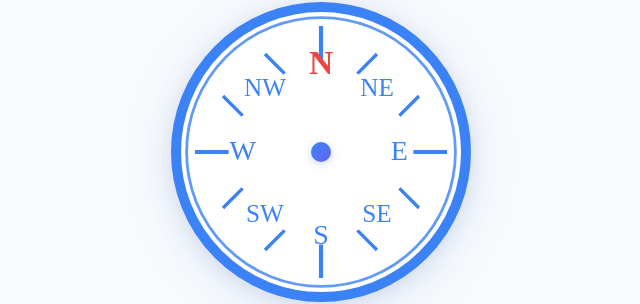
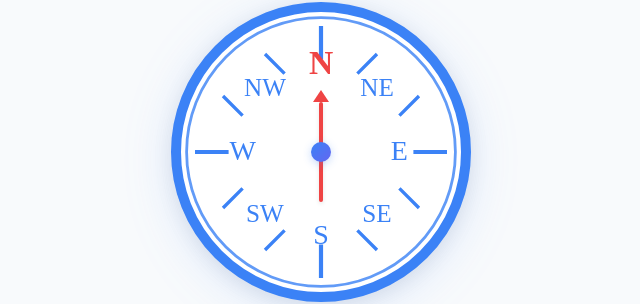
Before and after one commit to haeavyCoding/compass2, a plain HTML site: page index.html in a window 1280 px wide. Shown: the part 135-439 px from the top of the page, 319-959 px from the left. Drawn offline with Linux system fonts and the light colour scheme.

Commit message:
existing

```diff
--- a/index.html
+++ b/index.html
@@ -113,6 +113,33 @@
       transform: translate(-50%, -50%);
       z-index: 3;
       box-shadow: 0 2px 8px rgba(59, 130, 246, 0.3);
+    }
+
+    .compass-needle {
+      position: absolute;
+      width: 4px;
+      height: 100px;
+      background-color: var(--secondary);
+      top: 50%;
+      left: 50%;
+      transform: translate(-50%, -50%) rotate(0deg);
+      transform-origin: 50% 0;
+      z-index: 2;
+      border-radius: 4px;
+      box-shadow: 0 2px 4px rgba(0, 0, 0, 0.1);
+    }
+
+    .compass-needle:after {
+      content: '';
+      position: absolute;
+      width: 0;
+      height: 0;
+      border-left: 8px solid transparent;
+      border-right: 8px solid transparent;
+      border-bottom: 12px solid var(--secondary);
+      top: -12px;
+      left: 50%;
+      transform: translateX(-50%);
     }
 
     .info-panel {
@@ -357,6 +384,7 @@
     <div class="compass-container">
       <div class="compass-face">
         <div class="compass-rose" id="compassRose"></div>
+        <div class="compass-needle" id="compassNeedle"></div>
         <div class="compass-center"></div>
       </div>
     </div>
@@ -447,6 +475,7 @@
 
   <script>
     const compassRose = document.getElementById('compassRose');
+    const compassNeedle = document.getElementById('compassNeedle');
     const directionEl = document.getElementById('direction');
     const degreesEl = document.getElementById('degrees');
     const accuracyEl = document.getElementById('accuracy');
@@ -521,8 +550,9 @@
       // Normalize to 0-360 range
       const normalizedHeading = (smoothedHeading + 360) % 360;
 
-      // Rotate the compass rose
+      // Rotate the compass elements
       compassRose.style.transform = `rotate(${-normalizedHeading}deg)`;
+      compassNeedle.style.transform = `translate(-50%, -50%) rotate(${normalizedHeading}deg)`;
 
       // Update display values
       degreesEl.textContent = `${Math.round(normalizedHeading)}°`;
@@ -564,7 +594,7 @@
       // Map accuracy to progress (0-100%)
       const maxAccuracy = 45; // Consider anything above this as 0% progress
       const minAccuracy = 10; // Consider anything below this as 100% progress
-      let progress = 100 - ((Math.min(avgAccuracy, maxAccuracy) - minAccuracy) / (maxAccuracy - minAccuracy) * 100);
+      let progress = 100 - (Math.min(avgAccuracy, maxAccuracy) - minAccuracy) / (maxAccuracy - minAccuracy) * 100;
       progress = Math.max(0, Math.min(100, progress));
 
       calibrationProgressBar.style.width = `${progress}%`;
```
